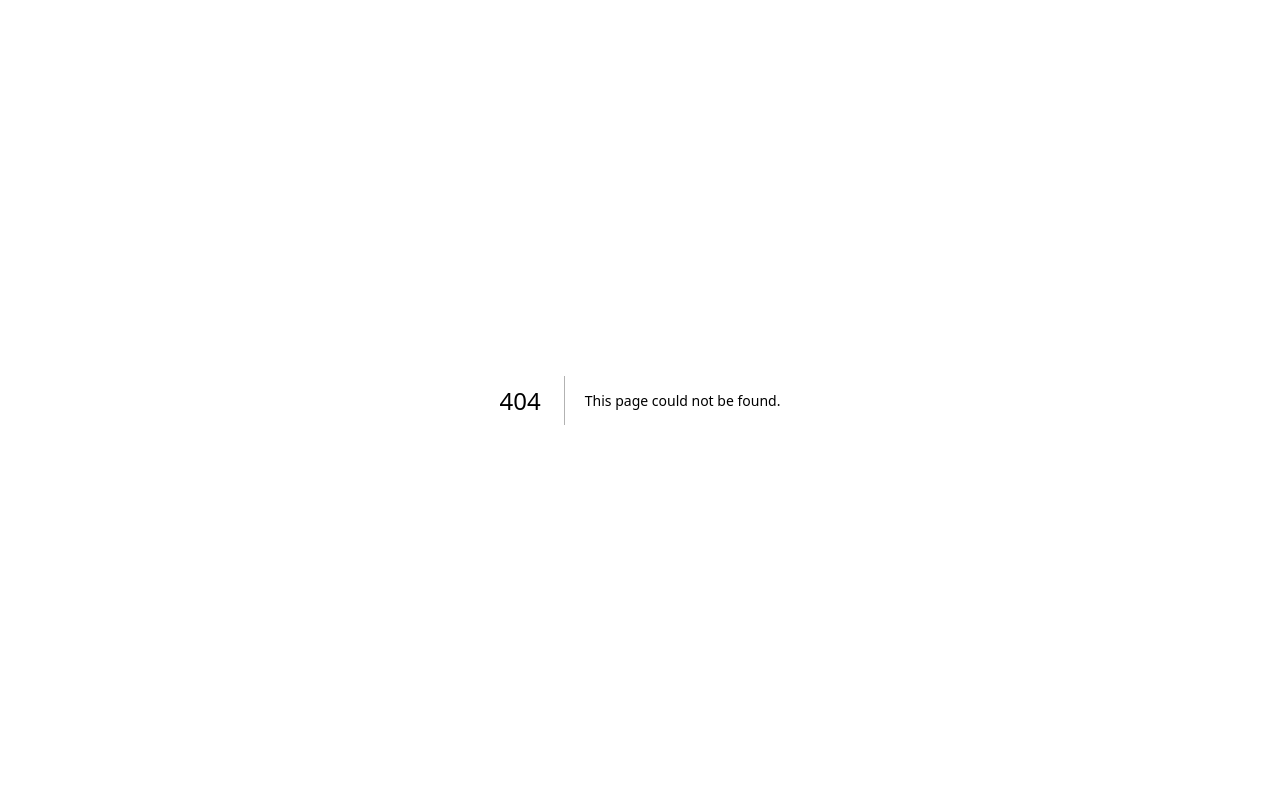
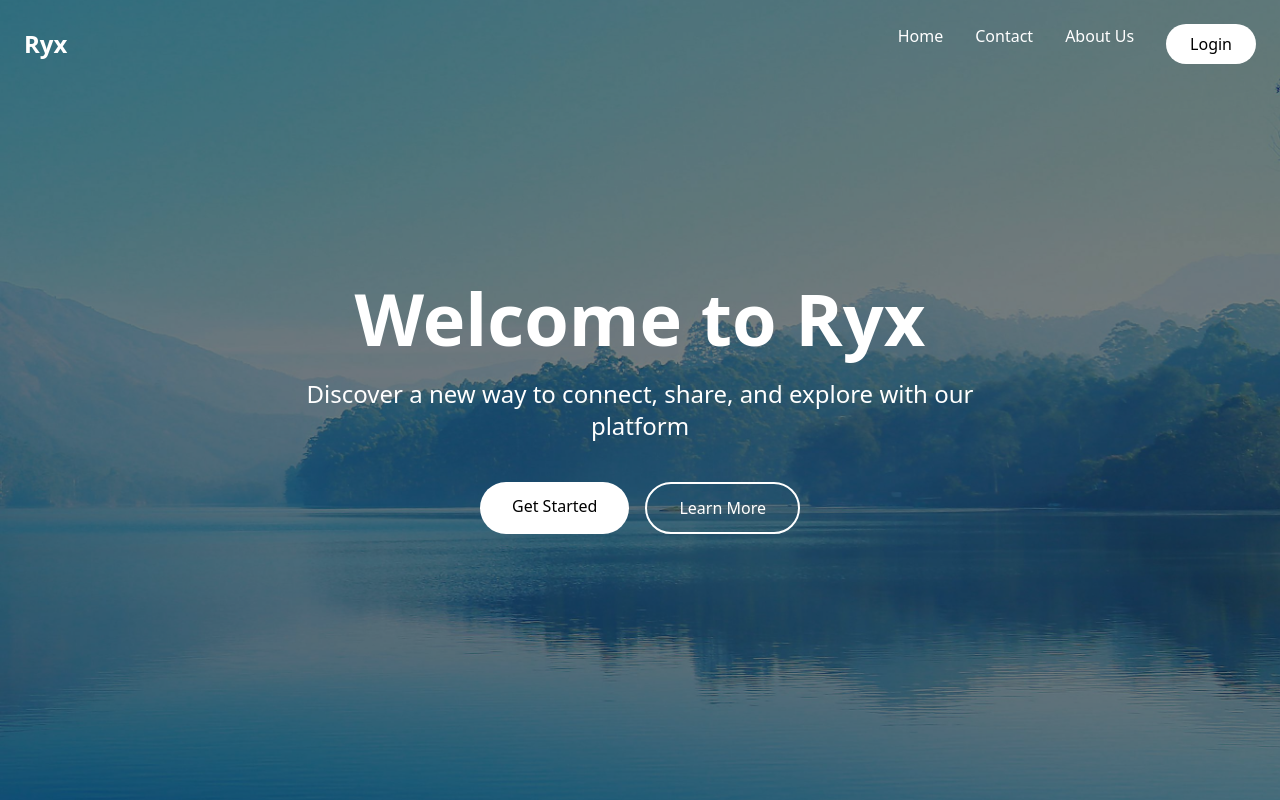
Before and after one commit to ratomidev/tiger-gym-megrine, a Next.js app: page /landing in a window 1280 px wide. Before the commit this address had no page. Built offline with nearby package versions, Linux system fonts and the light colour scheme.

Commit message:
feat: add landing page with background images and navigation bar

```diff
--- /dev/null
+++ b/app/landing/page.tsx
@@ -0,0 +1,106 @@
+"use client";
+
+import { useEffect, useState } from "react";
+import Link from "next/link";
+import Image from "next/image";
+
+export default function Page() {
+  const [currentImageIndex, setCurrentImageIndex] = useState(0);
+  const backgroundImages = [
+    "/images/pexels-bertellifotografia-799443.jpg",
+    "/images/pexels-deepu-b-iyer-40465.jpg",
+    "/images/pexels-eberhardgross-1366919.jpg",
+    "/images/pexels-maxandrey-1366630.jpg",
+    "/images/pexels-todd-trapani-488382-1535162.jpg",
+  ];
+  useEffect(() => {
+    const interval = setInterval(() => {
+      setCurrentImageIndex(
+        (prevIndex) => (prevIndex + 1) % backgroundImages.length
+      );
+    }, 3000);
+
+    return () => clearInterval(interval);
+  }, [backgroundImages.length]);
+
+  return (
+    <div className="relative min-h-screen overflow-hidden">
+      {/* Background Images */}
+      <div className="absolute inset-0 z-0">
+        {backgroundImages.map((image, index) => (
+          <div
+            key={index}
+            className={`absolute inset-0 transition-opacity duration-1000 ${
+              currentImageIndex === index ? "opacity-100" : "opacity-0"
+            }`}
+          >
+            <Image
+              src={image}
+              alt={`Background ${index + 1}`}
+              fill
+              priority={index === 0}
+              style={{ objectFit: "cover" }}
+            />
+          </div>
+        ))}
+        <div className="absolute inset-0 bg-black/50 z-10"></div>
+      </div>
+
+      {/* Navigation Bar */}
+      <nav className="relative z-20 w-full p-6 flex justify-between items-center">
+        <div className="text-white text-2xl font-bold">Ryx</div>
+        <div className="flex space-x-8">
+          <NavLink href="/">Home</NavLink>
+          <NavLink href="/contact">Contact</NavLink>
+          <NavLink href="/about">About Us</NavLink>
+          <Link
+            href="/auth/login"
+            className="px-6 py-2 bg-white text-black rounded-full font-medium hover:bg-gray-200 transition"
+          >
+            Login
+          </Link>
+        </div>
+      </nav>
+
+      {/* Main Content */}
+      <main className="relative z-20 flex flex-col items-center justify-center min-h-[80vh] text-white text-center px-6">
+        <h1 className="text-5xl md:text-7xl font-bold mb-6">Welcome to Ryx</h1>
+        <p className="text-xl md:text-2xl mb-10 max-w-3xl">
+          Discover a new way to connect, share, and explore with our platform
+        </p>
+        <div className="flex space-x-4">
+          <Link
+            href="/auth/signup"
+            className="px-8 py-3 bg-white text-black rounded-full font-medium hover:bg-gray-200 transition"
+          >
+            Get Started
+          </Link>
+          <Link
+            href="/about"
+            className="px-8 py-3 border-2 border-white text-white rounded-full font-medium hover:bg-white/10 transition"
+          >
+            Learn More
+          </Link>
+        </div>
+      </main>
+    </div>
+  );
+}
+
+// Navigation Link Component
+function NavLink({
+  href,
+  children,
+}: {
+  href: string;
+  children: React.ReactNode;
+}) {
+  return (
+    <Link
+      href={href}
+      className="text-white font-medium hover:text-gray-300 transition"
+    >
+      {children}
+    </Link>
+  );
+}
--- a/app/mail/page.tsx
+++ /dev/null
@@ -1,8 +0,0 @@
-export default function Page() {
-  return (
-    <div>
-      <h1>Mail</h1>
-      <p>This is the mail page.</p>
-    </div>
-  );
-}
```
